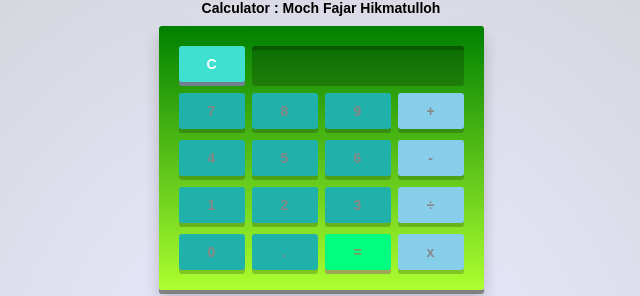
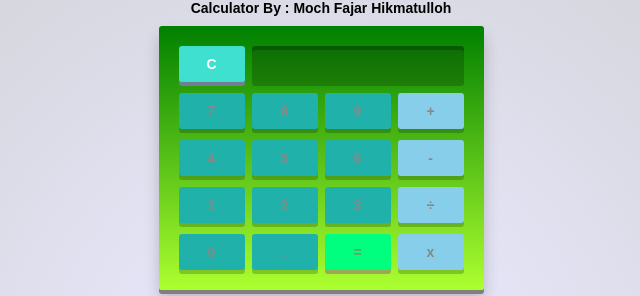
Before and after one commit to mochfajarh/calculator, a plain HTML site: page index.html in a window 1280 px wide. Shown: the top 296 px of the page, 319-959 px from the left. Drawn offline with Linux system fonts and the light colour scheme.

Commit message:
Update index.html

```diff
--- a/index.html
+++ b/index.html
@@ -128,7 +128,7 @@ html {
 </style>
 </head>
 <body>
-<p><center>Calculator : Moch Fajar Hikmatulloh</center></p>
+<p><center>Calculator By : Moch Fajar Hikmatulloh</center></p>
 <div id="calculator">
     <!-- Screen and clear key -->
     <div class="top">
```
